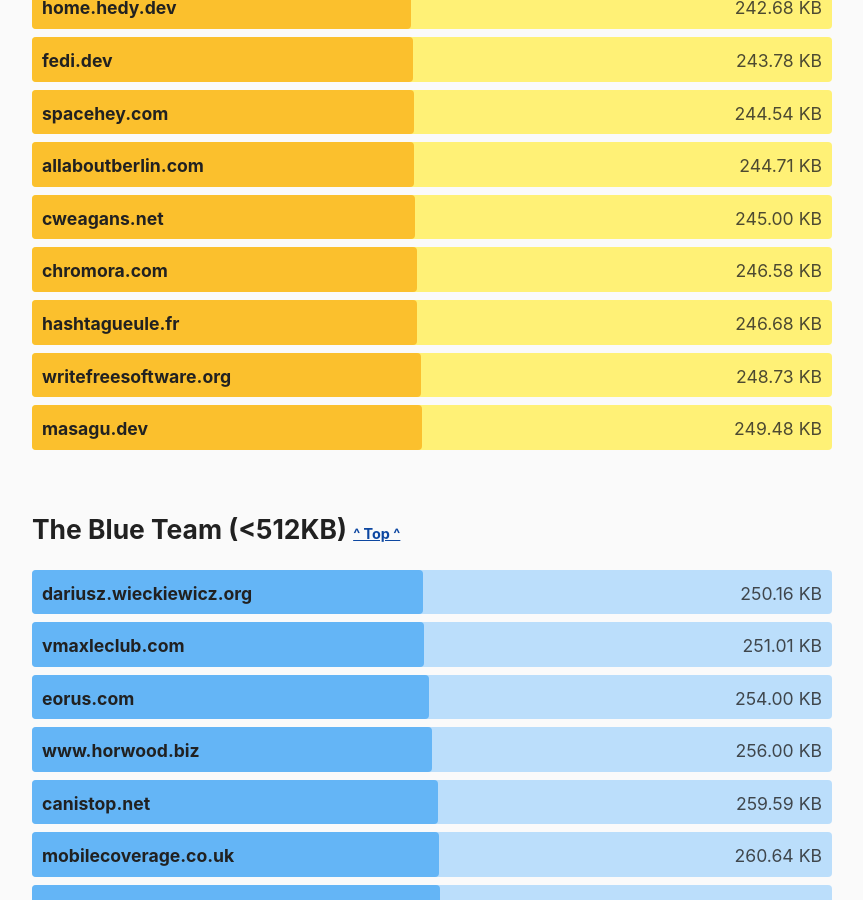
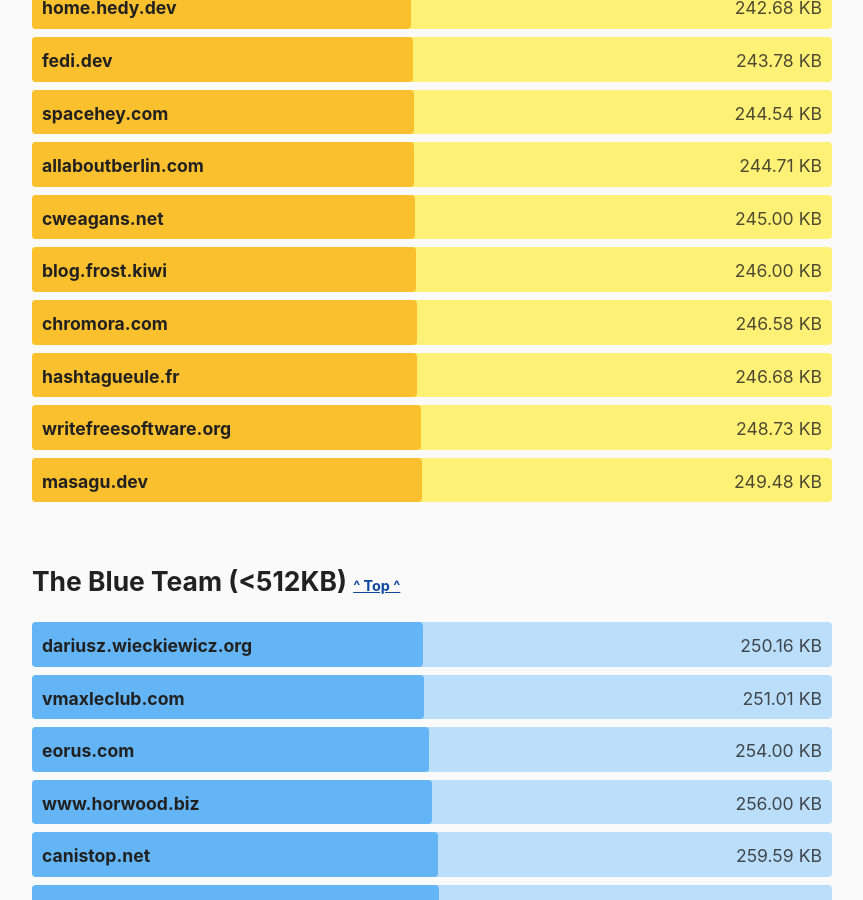
Before and after one commit to kevquirk/512kb.club, a Jekyll site: the page built from index.md, in a window 1280 px wide and 900 px high, scrolled down 37093 px. Shown: the whole window, without its empty margins (208-1071 px from the left). Built offline with Jekyll 4.4.1, drawn with Linux system fonts in a browser that asks for light colours.

Commit message:
Add blog.frost.kiwi

```diff
--- a/_data/sites.yml
+++ b/_data/sites.yml
@@ -4342,3 +4342,8 @@
   url: https://zwieratko.sk/
   size: 30.94
   last_checked: 2025-08-30
+
+- domain: blog.frost.kiwi
+  url: https://blog.frost.kiwi/
+  size: 246
+  last_checked: 2025-11-05
```
